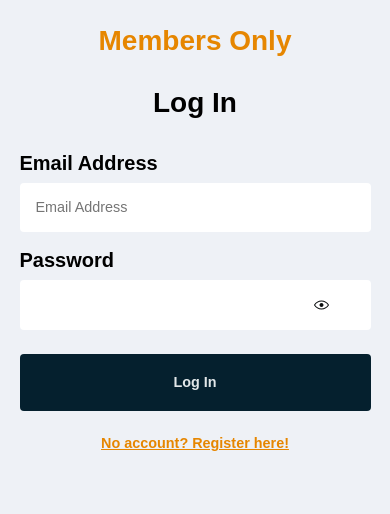
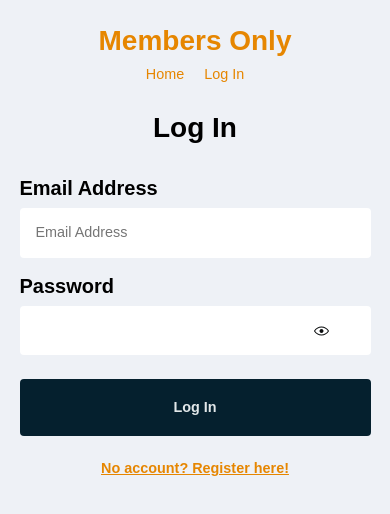
Before and after one commit to ulathincube/members-only-client, a React (Vite) app: page /login in a window 390 px wide. Shown: the top 514 px of the page. Built offline with nearby package versions, Linux system fonts and the light colour scheme; no server answers; a web font is replaced by a local one.

Commit message:
Fix: add Header styles

```diff
--- a/src/components/Header.module.css
+++ b/src/components/Header.module.css
@@ -29,13 +29,9 @@
 }
 
 @media (max-width: 56.25em) {
-  .nav {
-    display: none;
-    visibility: hidden;
-    pointer-events: none;
-  }
-
   .header {
+    gap: 1rem;
+    flex-direction: column;
     justify-content: center;
   }
 }
```
